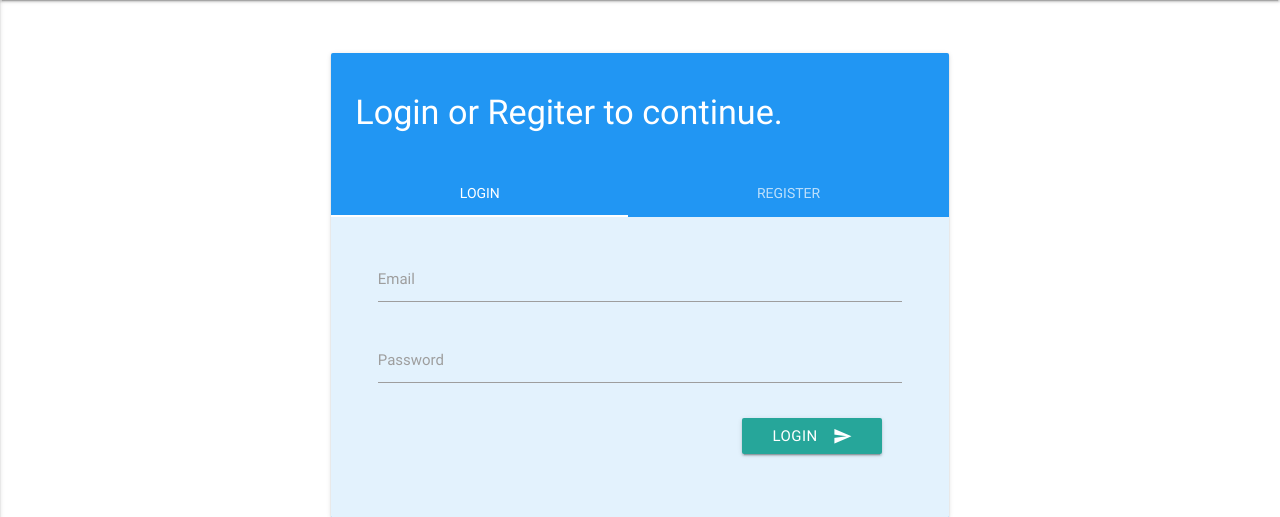
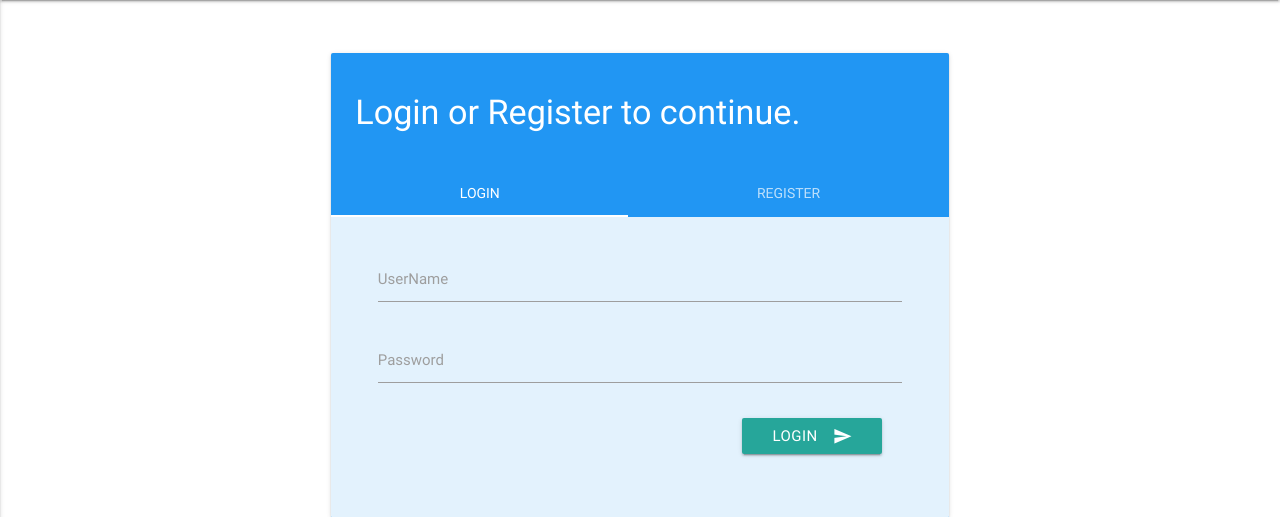
Before and after one commit to Matheswaaran/ProjectSearch, a PHP site: page /login.html in a window 1280 px wide. Shown: the part 64-581 px from the top of the page. Run offline with PHP 8.4, Linux system fonts and the light colour scheme; some libraries are stand-ins or nearby versions.

Commit message:
fixed login bug

```diff
--- a/login.html
+++ b/login.html
@@ -27,7 +27,7 @@
       <div class="col s12 m6">
         <div class="card blue">
           <div class="card-content white-text">
-            <p><h4>Login or Regiter to continue.</h4></p>
+            <p><h4>Login or Register to continue.</h4></p>
           </div>
           <div class="card-tabs">
             <ul class="tabs tabs-fixed-width tabs-transparent">
@@ -43,11 +43,11 @@
                 <form class="col s12" action="php/login.php" method="post">
                   <div class="row">
                     <div class="input-field col s12">
-                      <input id="email" name="email" type="email" class="validate">
-                      <label for="email" data-error="Invalid Email" data-success="right">Email</label>
+                      <input id="username" name="username" type="text" required="" aria-required="true" class="validate">
+                      <label for="first_name">UserName</label>
                     </div>
                     <div class="input-field col s12">
-                      <input id="password" name="password" type="password" class="validate">
+                      <input id="password" name="password" type="password" required="" aria-required="true" class="validate">
                       <label for="password">Password</label>
                     </div>
                     <div class="input-field col s8"></div>
@@ -67,27 +67,27 @@
                 <form class="col s12" action="php/register.php" method="post">
                   <div class="row">
                     <div class="input-field col s6">
-                      <input id="first_name" name="first_name" type="text" class="validate">
+                      <input id="first_name" name="first_name" type="text" required="" aria-required="true" class="validate">
                       <label for="first_name">First Name</label>
                     </div>
                     <div class="input-field col s6">
-                      <input id="last_name" name="last_name" type="text" class="validate">
+                      <input id="last_name" name="last_name" type="text" required="" aria-required="true" class="validate">
                       <label for="last_name">Last Name</label>
                     </div>
                     <div class="input-field col s12">
-                      <input id="username" name="username" type="text" class="validate">
+                      <input id="username" name="username" type="text" required="" aria-required="true" class="validate">
                       <label for="username">UserName</label>
                     </div>
                   <div class="input-field col s12">
-                    <input id="email" name="email" type="email" class="validate">
+                    <input id="email" name="email" type="email" required="" aria-required="true" class="validate">
                     <label for="email">Email</label>
                   </div>
                   <div class="input-field col s12">
-                    <input id="password" name="password" type="password" class="validate">
+                    <input id="password" name="password" type="password" required="" aria-required="true" class="validate">
                     <label for="password">Password</label>
                   </div>
                   <div class="input-field col s12">
-                    <input id="repassword" name="repassword" type="password" class="validate">
+                    <input id="repassword" name="repassword" type="password" required="" aria-required="true" class="validate">
                     <label for="repassword">Retype - Password</label>
                   </div>
                   <div class="input-field col s8"></div>
--- a/php/logout.php
+++ b/php/logout.php
@@ -2,6 +2,6 @@
    session_start();
 
    if(session_destroy()) {
-      header("Location: login.php");
+      header("Location: ../login.html");
    }
 ?>
```
Also changed, not shown: home.php (+4 -4 lines), php/includes/session.php (+11 -6 lines), php/login.php (+4 -6 lines).
